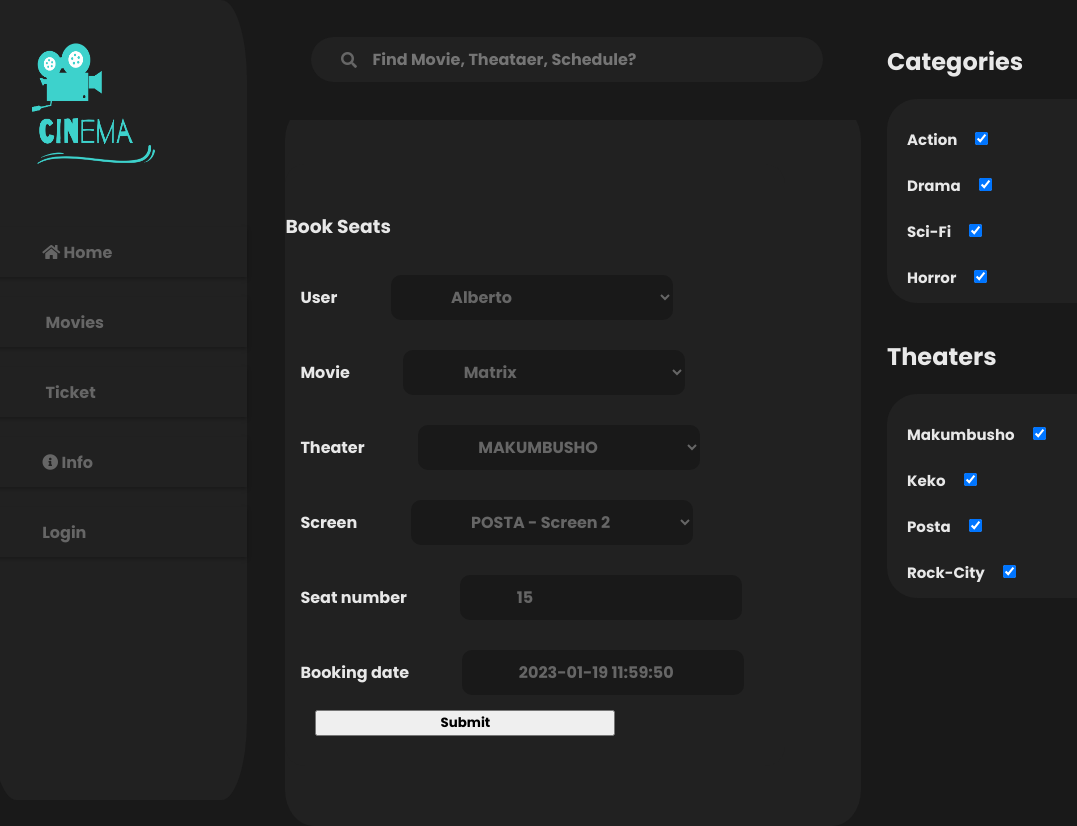
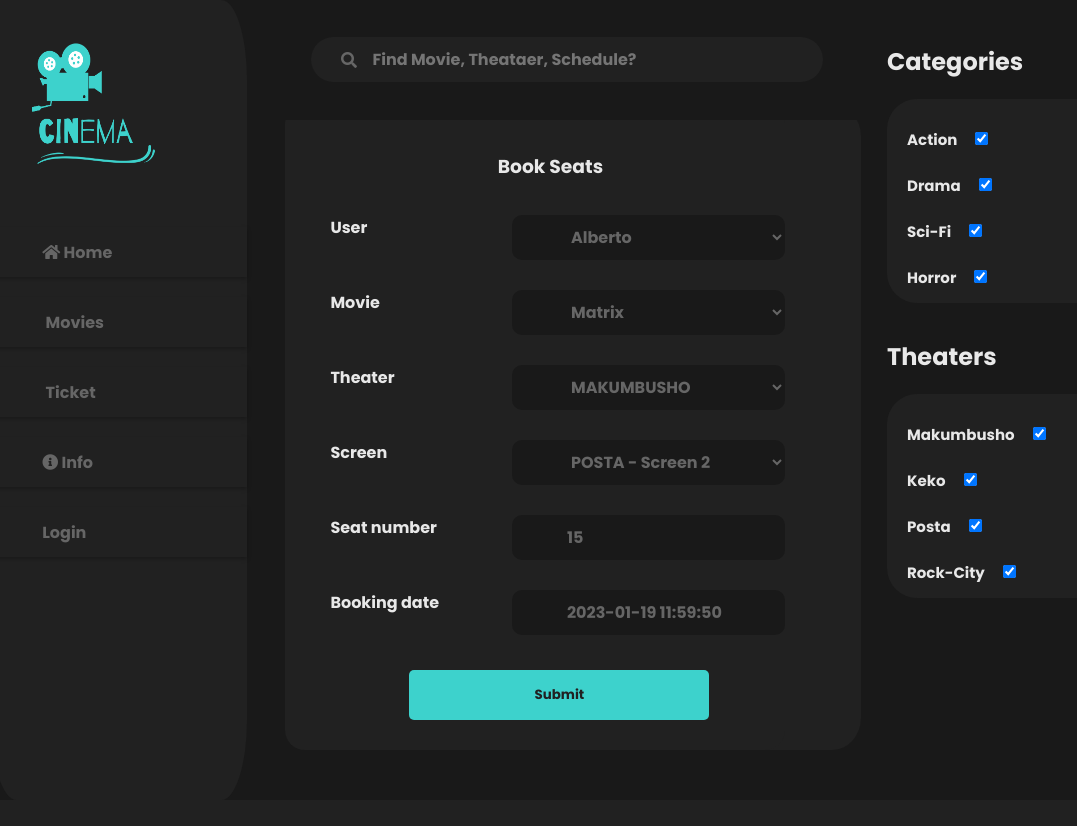
Before and after one commit to naingolan/movies, a Django app: page /landofcinema/book_seats/ in a window 1280 px wide. Shown: the whole page, without its empty margins (9-1086 px from the left). After the commit the page ends 720 px from the top, so only its background shows below. Run offline with Django 4.2, Linux system fonts and the light colour scheme; data comes from the database, SQL or seed files in the repository; both versions use the stored data as it was after the commit; some libraries are stand-ins or nearby versions.

Commit message:
The third one

```diff
--- a/landofcinema/static/css/styles.css
+++ b/landofcinema/static/css/styles.css
@@ -272,16 +272,19 @@ a{
     position:relative;
     width:500px;
     border-radius:20px;
-    padding:30px 0;
-    margin:60px 0;
+    padding:30px 0px 30px 30px;
+    margin: 0;
 
   }
+  .booking-header{
+    text-align:center;
+  }
   .booking-input{
-    margin-left:30px;
-    width:300px;
   }
   .booking-div{
-    margin:15px;
+    margin:15px 0 15px 15px;
+    display: flex;
+    flex-direction: row;
   }
   .booking-div>input, select{
     position: relative;
@@ -294,10 +297,25 @@ a{
     font-size: 1rem;
     position:relative;
     color:#666666;
-    padding-left:12%;
+    margin-right: 0px;
     border-color: #212121;
     border-width: 0;
+    padding-left:12%;
   }
   .booking-label{
+    position: relative;
     padding-right:50px;
+    width:40%;
+    display:block;
   }
+  .booking-submit{
+    position: relative;
+    margin-left:20%;
+    width:300px;
+    height: 50px;
+    border-radius:5px;
+    background-color: #3DD2CC;
+    border:none;
+    margin-top:20px;
+    color: #212121;
+  }
--- a/landofcinema/templates/book_seats.html
+++ b/landofcinema/templates/book_seats.html
@@ -3,7 +3,7 @@
 {% block content %}
 
   <form method="post" style="color=red; z-index=5" class="booking-form">
-    <h3>Book Seats</h3>
+    <h3 class="booking-header">Book Seats</h3>
       {% csrf_token %}
       {% for field in form %}
           <div class="booking-div">
@@ -11,6 +11,6 @@
               {{ field }}
           </div>
       {% endfor %}
-    <input class="booking-input" type="submit" value="Submit">
+    <input class="booking-submit" type="submit" value="Submit">
   </form>
 {% endblock %}
```
Also changed, not shown: db.sqlite3.
